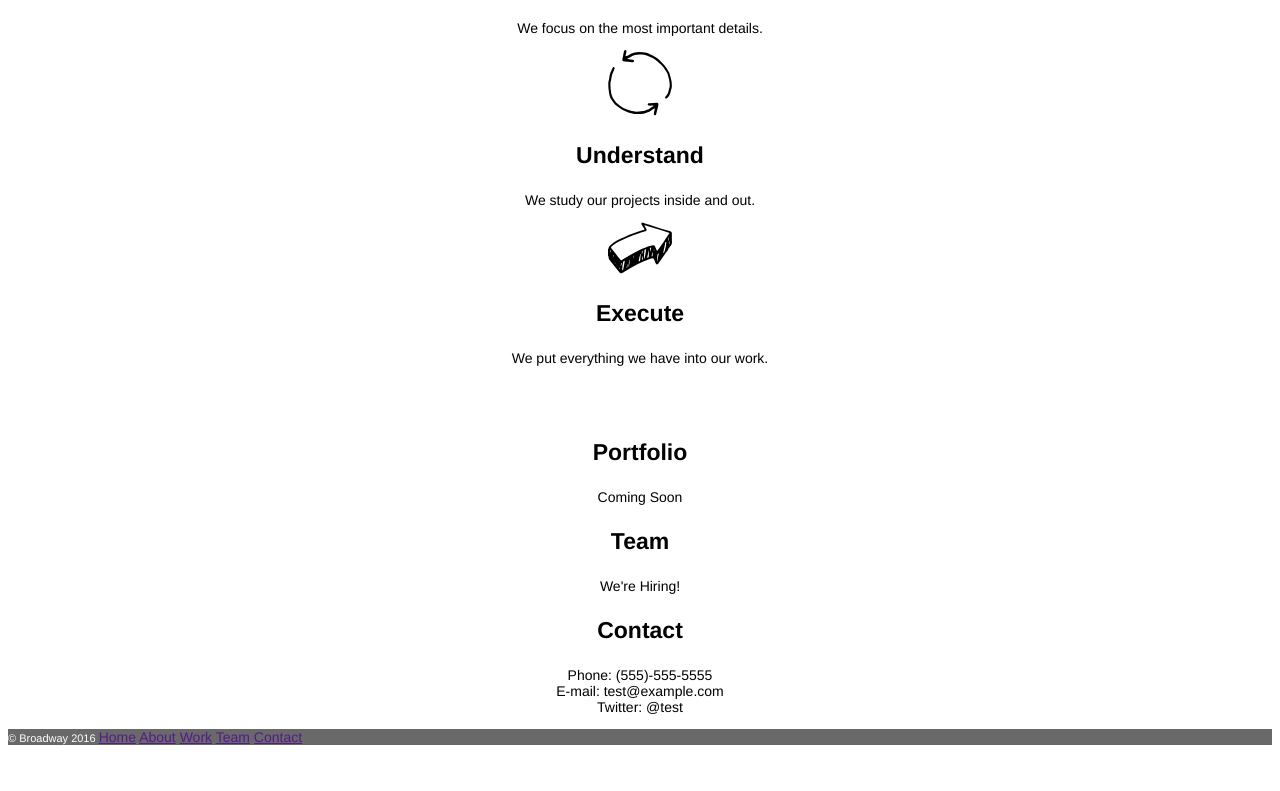
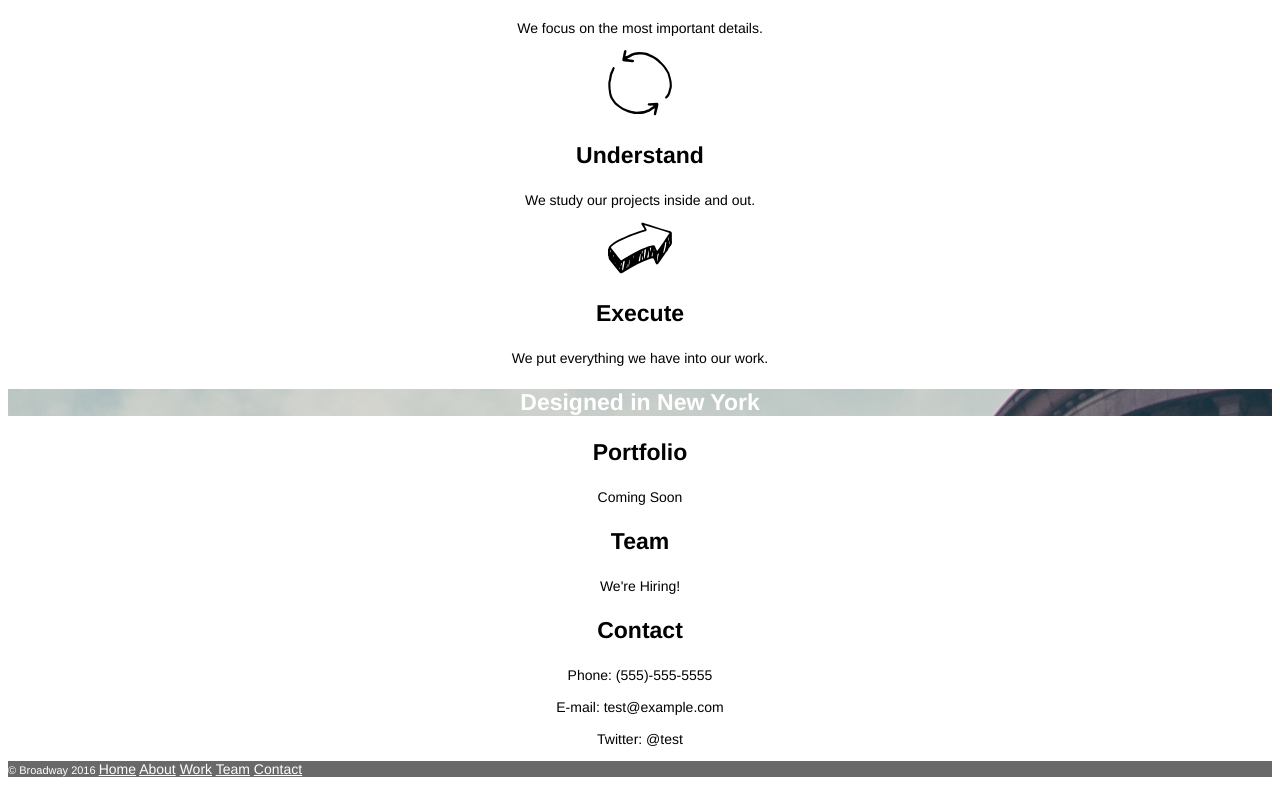
Before and after one commit to 15Nisie15/broadway, a plain HTML site: page index.html in a window 1280 px wide. Shown: the part 544-1335 px from the top of the page. Before the commit the page ends 1303 px from the top, so only its background shows below. Drawn offline with Linux system fonts and the light colour scheme.

Commit message:
Fix Errors

```diff
--- a/index.html
+++ b/index.html
@@ -30,10 +30,14 @@
       <h3>Team</h3>
       <p>We're Hiring!</p>
       <h3>Contact</h3>
-      <p>Phone: (555)-555-5555<br>
-        E-mail: test@example.com<br>
+      <p>Phone: (555)-555-5555<br><br>
+        E-mail: test@example.com<br><br>
         Twitter: @test</p>
-        <p id="copyright">&copy Broadway 2016 <span id="footernav"><a href="">Home</a> <a href="">About</a> <a href="">Work</a> <a href="">Team</a> <a href="">Contact</a><p></span>
+        <p id="copyright">&copy Broadway 2016 <span id="footernav"><a href="https://external-production.codecademy.com/assets/secure/index-e15cd898fa5906b22c02b7fc4cf8e509.html#">Home</a>
+          <a href="https://external-production.codecademy.com/assets/secure/index-e15cd898fa5906b22c02b7fc4cf8e509.html#about">About</a>
+          <a href="https://external-production.codecademy.com/assets/secure/index-e15cd898fa5906b22c02b7fc4cf8e509.html#work">Work</a>
+          <a href="https://external-production.codecademy.com/assets/secure/index-e15cd898fa5906b22c02b7fc4cf8e509.html#team">Team</a>
+          <a href="https://external-production.codecademy.com/assets/secure/index-e15cd898fa5906b22c02b7fc4cf8e509.html#contact">Contact</a><p></span>
     </footer>
   </body>
 </html>
--- a/resources/style.css
+++ b/resources/style.css
@@ -22,14 +22,17 @@ p {
   font-size: 14px;
 }
 
+a {
+  color: White;
+}
+
 .banner {
-  background-image: url("./resources/images/the-flatiron-building.png");
+  background-image: url("./images/the-flatiron-building.png");
   color: White;
 }
 
 #nav {
   font-size: 18px;
-  color: White;
 }
 
 #copyright {
@@ -41,6 +44,5 @@ p {
 
 #footernav {
   font-size: 14px;
-  color: White;
   background-color: inherit;
 }
```
